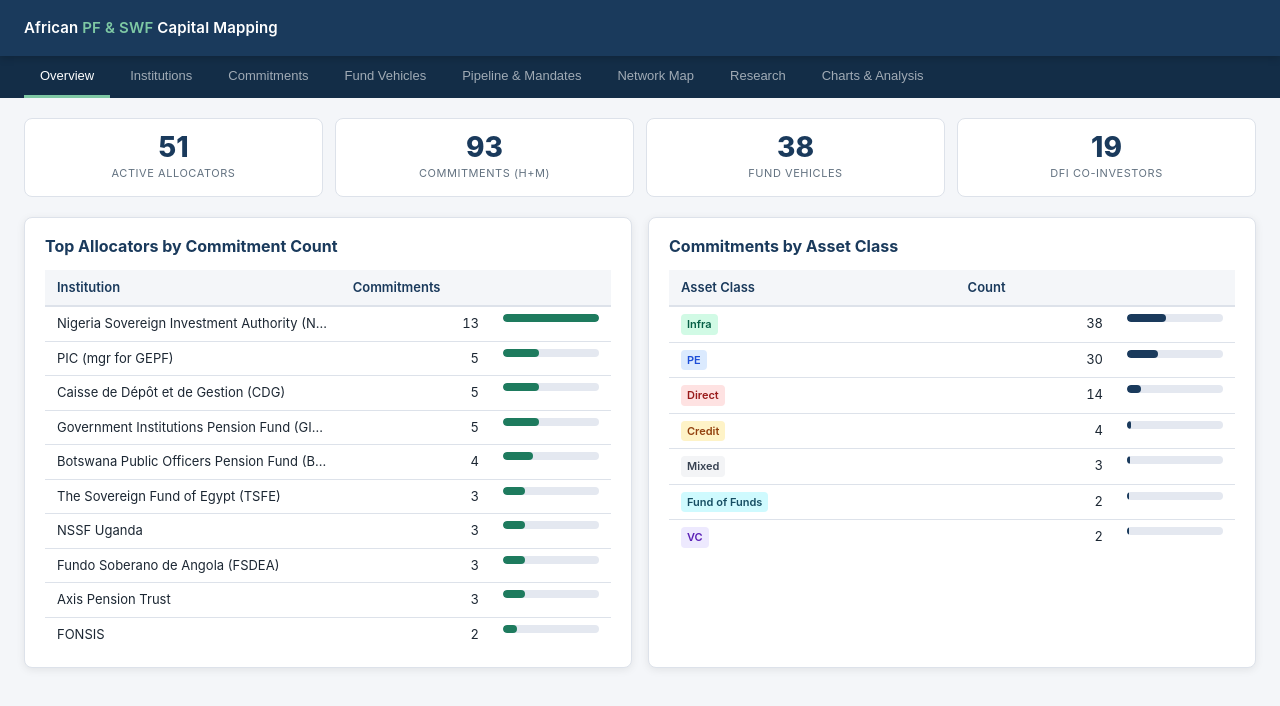
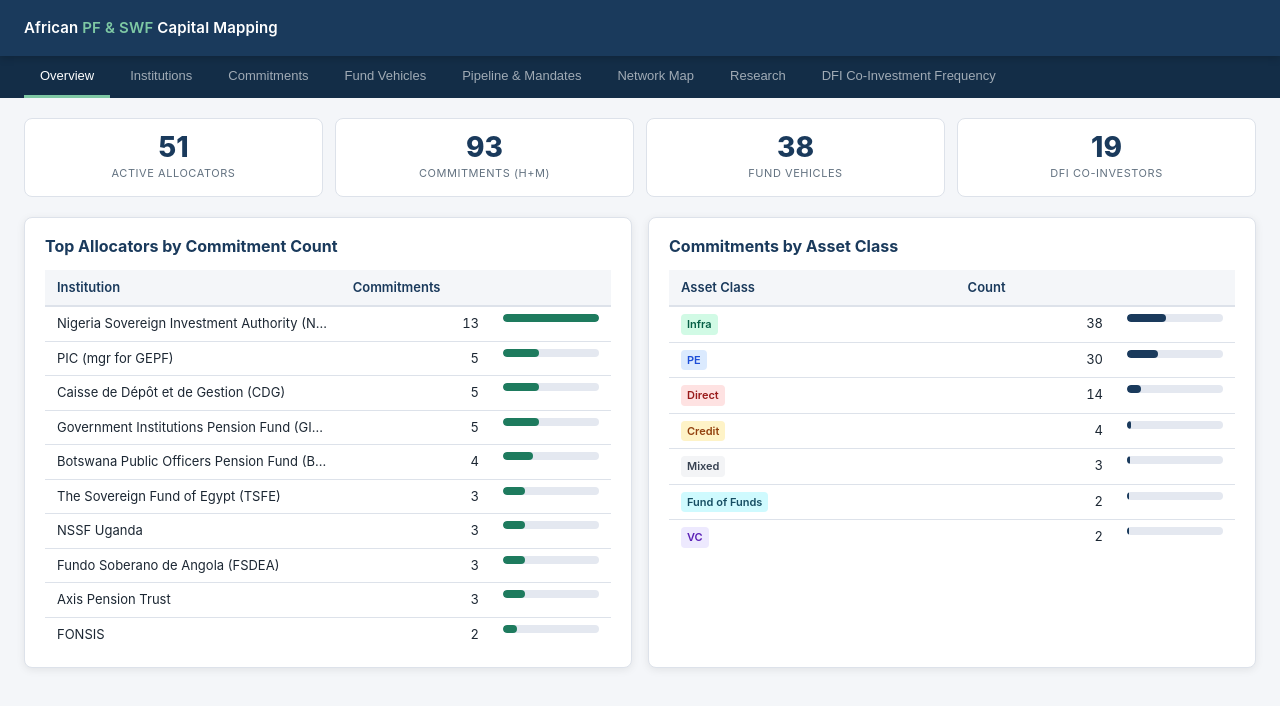
Before and after one commit to mattguttentag/domestic-capital-mapping, a plain HTML site: page index.html in a window 1280 px wide. Drawn offline with nearby package versions, Linux system fonts and the light colour scheme.

Commit message:
Rename DFI chart tab

```diff
--- a/index.html
+++ b/index.html
@@ -20,7 +20,7 @@
   <button class="tab-btn" data-tab="pipeline">Pipeline &amp; Mandates</button>
   <button class="tab-btn" data-tab="network">Network Map</button>
   <button class="tab-btn" data-tab="research">Research</button>
-  <button class="tab-btn" data-tab="charts">Charts &amp; Analysis</button>
+  <button class="tab-btn" data-tab="charts">DFI Co-Investment Frequency</button>
 </nav>
 
 <!-- ═══════════════ OVERVIEW ═══════════════ -->
```
